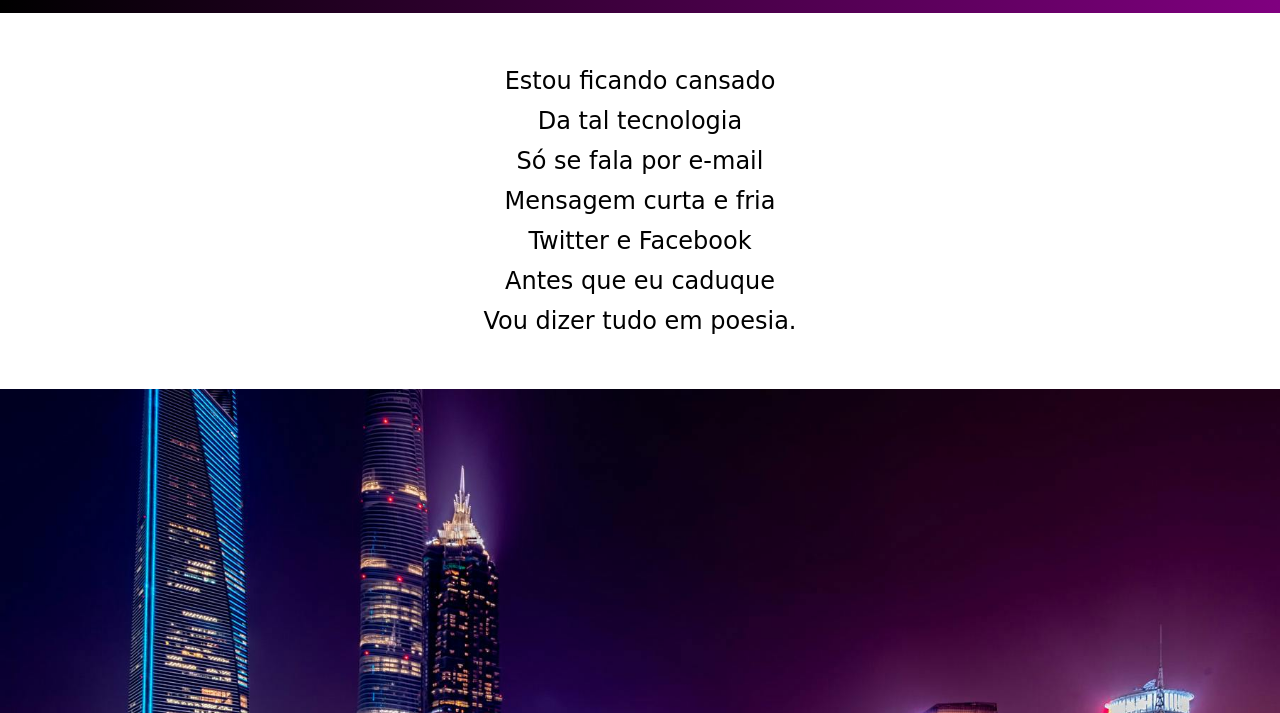
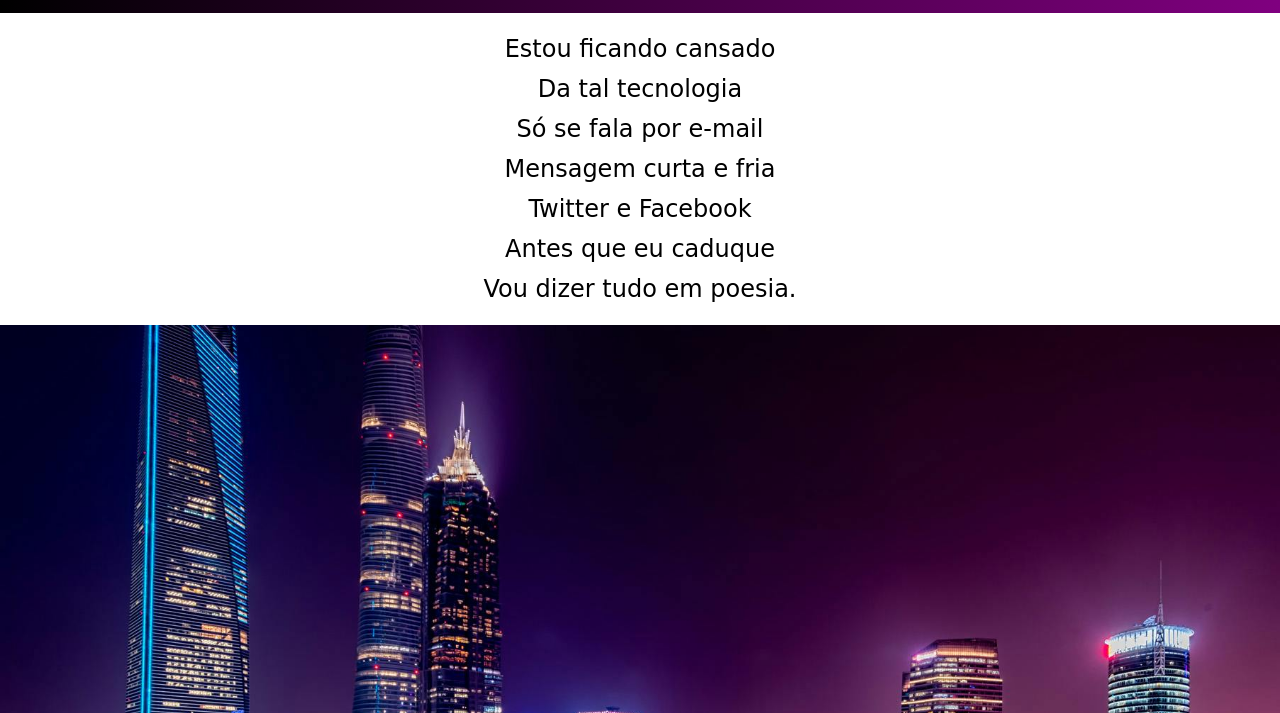
Before and after one commit to softtcode/HTML-CSS, a plain HTML site: page módulo 3/projeto-cordel/index.html in a window 1280 px wide. Shown: the part 87-800 px from the top of the page. Drawn offline with nearby package versions, Linux system fonts and the light colour scheme; a web font is replaced by a local one.

Commit message:
Update style.css

```diff
--- a/módulo 3/projeto-cordel/style.css
+++ b/módulo 3/projeto-cordel/style.css
@@ -39,14 +39,6 @@ header {
 
 section {
     background-color: white;
-    margin: 2rem auto;
-    max-width: 800px;
-    transition: all 0.2s;
-}
-
-section:hover {
-    transform: scale(1.02, 1.02);
-    box-shadow: 0 12px 20px rgba(0, 0, 0, 0.6);
 }
 
 #img1 {
```
